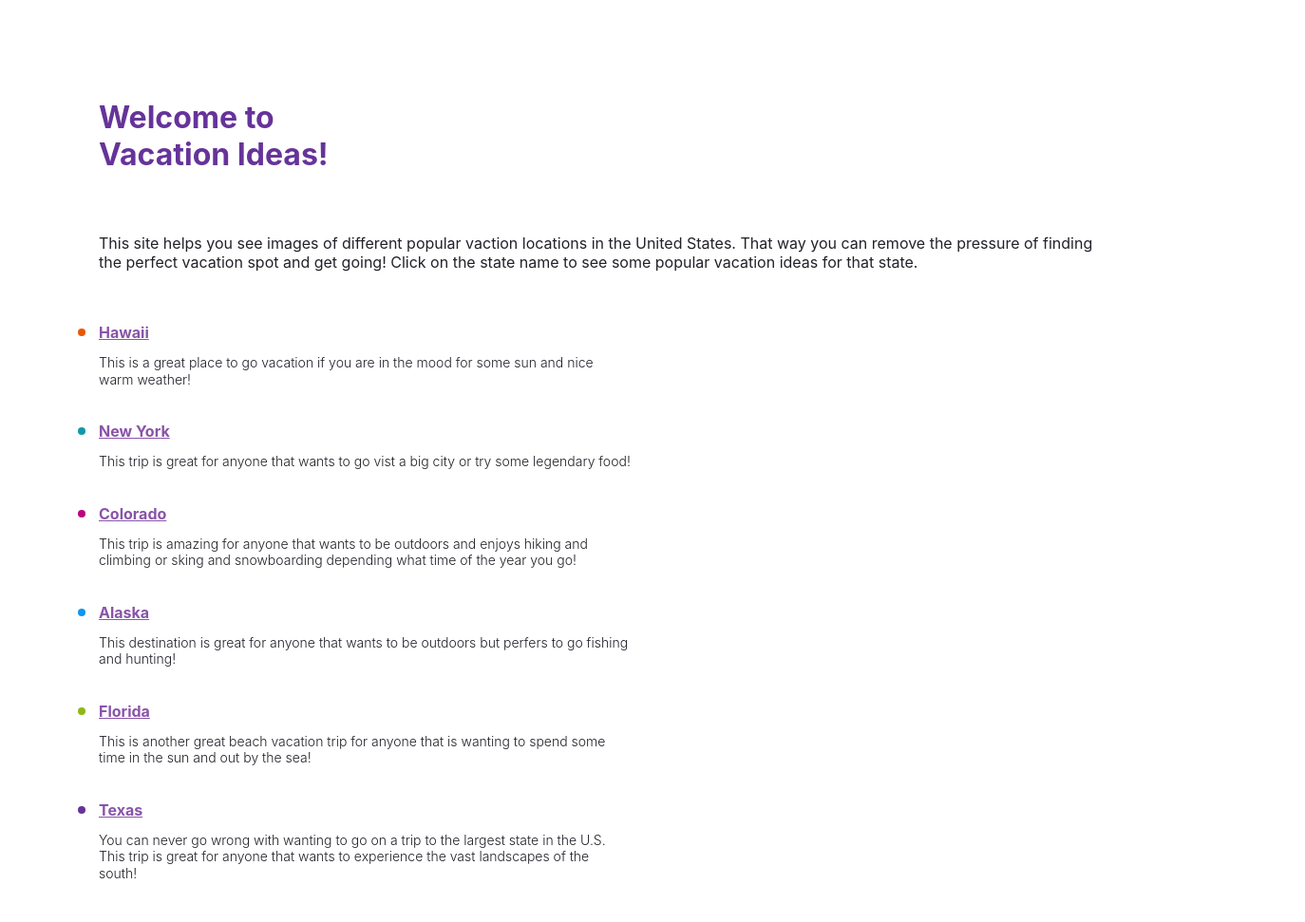
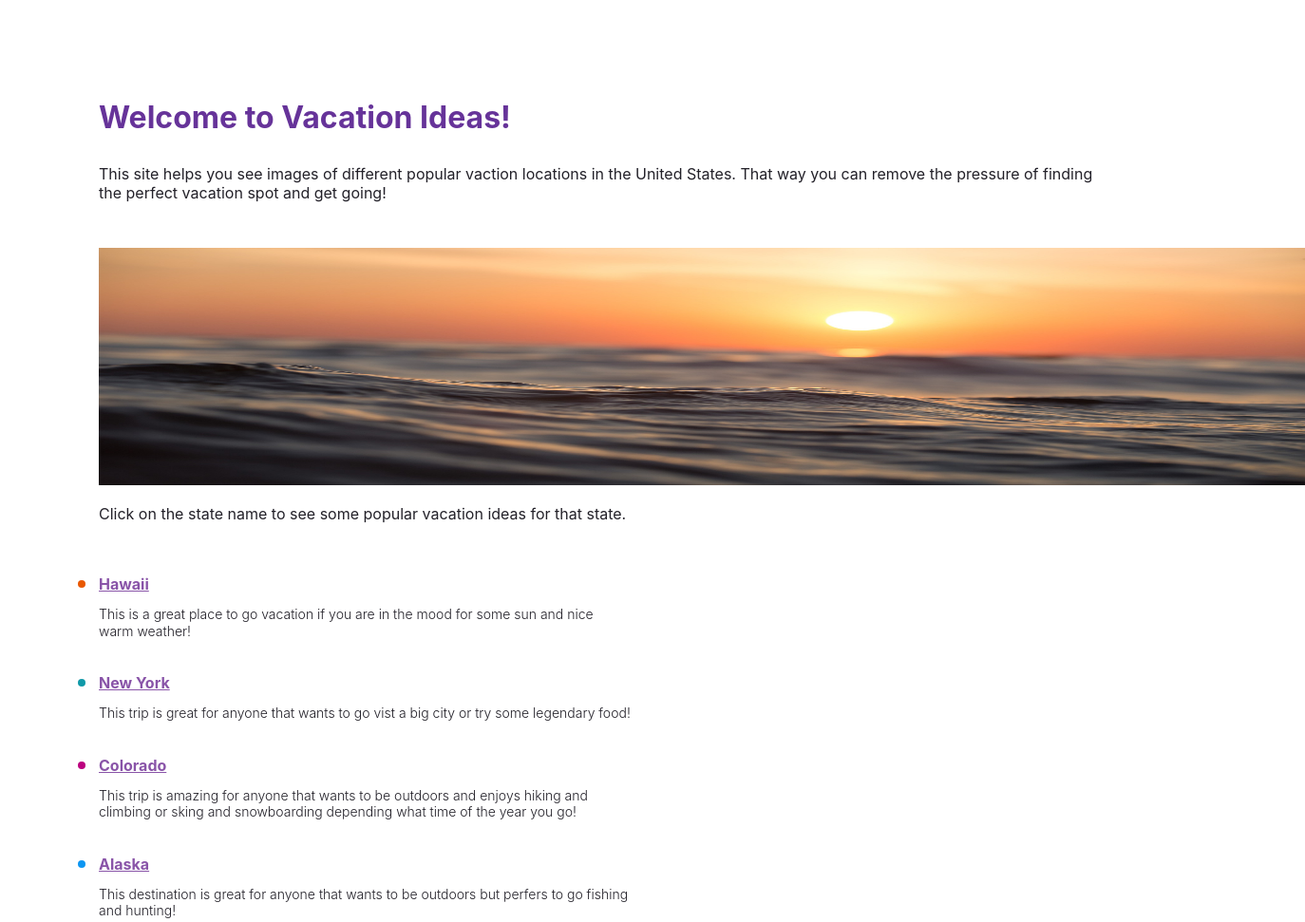
Before and after one commit to Hmorgan22/496-Project-2, a Gatsby site: page / in a window 1280 px wide. Shown: the top 971 px of the page at 95% size, 1374 px wide, since content can reach past the window. Built offline with nearby package versions, Linux system fonts and the light colour scheme; Gatsby itself is replaced by a stand-in of ours.

Commit message:
Added images and removed unneeded template code

```diff
--- a/gatsby-config.js
+++ b/gatsby-config.js
@@ -5,5 +5,8 @@ module.exports = {
   siteMetadata: {
     siteUrl: `https://www.yourdomain.tld`,
   },
-  plugins: [],
+  plugins: [
+    "gatsby-plugin-image",
+    "gatsby-plugin-sharp",
+  ],
 }
--- a/package.json
+++ b/package.json
@@ -16,6 +16,11 @@
   },
   "dependencies": {
     "gatsby": "^5.12.4",
+    "gatsby-image": "^3.11.0",
+    "gatsby-plugin-image": "^3.12.0",
+    "gatsby-plugin-sharp": "^5.12.0",
+    "gatsby-source-filesystem": "^5.12.0",
+    "gatsby-transformer-sharp": "^5.12.0",
     "react": "^18.2.0",
     "react-dom": "^18.2.0"
   }
--- a/src/pages/index.js
+++ b/src/pages/index.js
@@ -1,4 +1,5 @@
 import * as React from "react"
+import ocean from "../images/Ocean.jpg"
 
 const pageStyles = {
   color: "#232129",
@@ -7,8 +8,8 @@ const pageStyles = {
 }
 const headingStyles = {
   marginTop: 0,
-  marginBottom: 64,
-  maxWidth: 320,
+  marginBottom: 30,
+  maxWidth: 500,
 }
 const headingAccentStyles = {
   color: "#663399",
@@ -33,7 +34,6 @@ const linkStyle = {
   fontSize: 16,
   verticalAlign: "5%",
 }
-
 
 const descriptionStyle = {
   color: "#232129",
@@ -97,8 +97,9 @@ const IndexPage = () => {
       </h1>
       <p style={paragraphStyles}>
         This site helps you see images of different popular vaction locations in the United States. That way you can remove the pressure of finding the perfect vacation spot and get going!
-        Click on the state name to see some popular vacation ideas for that state.
       </p>
+      <img src={ocean} width={1270} height={250} alt="Stock ocean image." />
+      <p style={paragraphStyles}>Click on the state name to see some popular vacation ideas for that state.</p>
       <ul style={listStyles}>
         {links.map(link => (
           <li key={link.url} style={{ ...listItemStyles, color: link.color }}>
```
Also changed, not shown: src/images/Ocean.jpg (added), src/images/icon.png (deleted), 1 other file.
